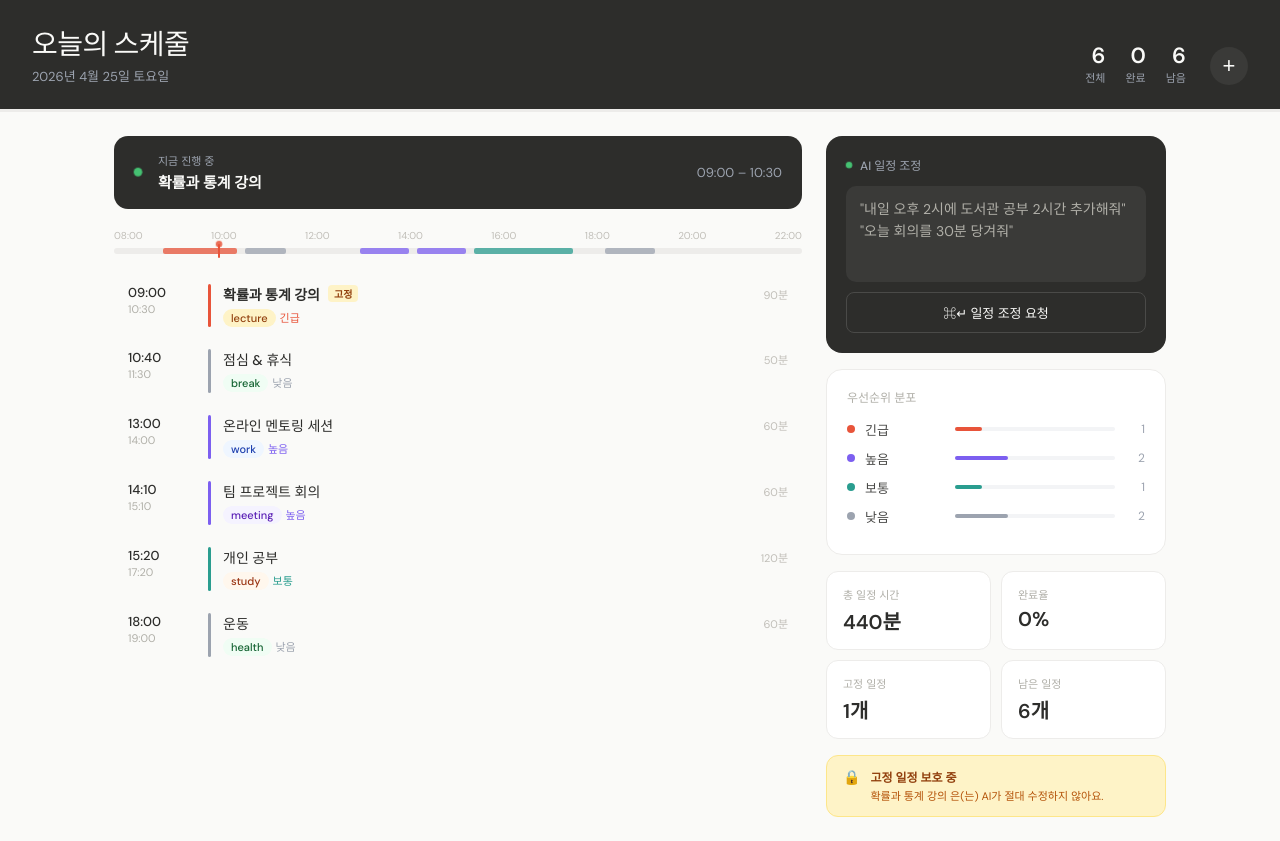
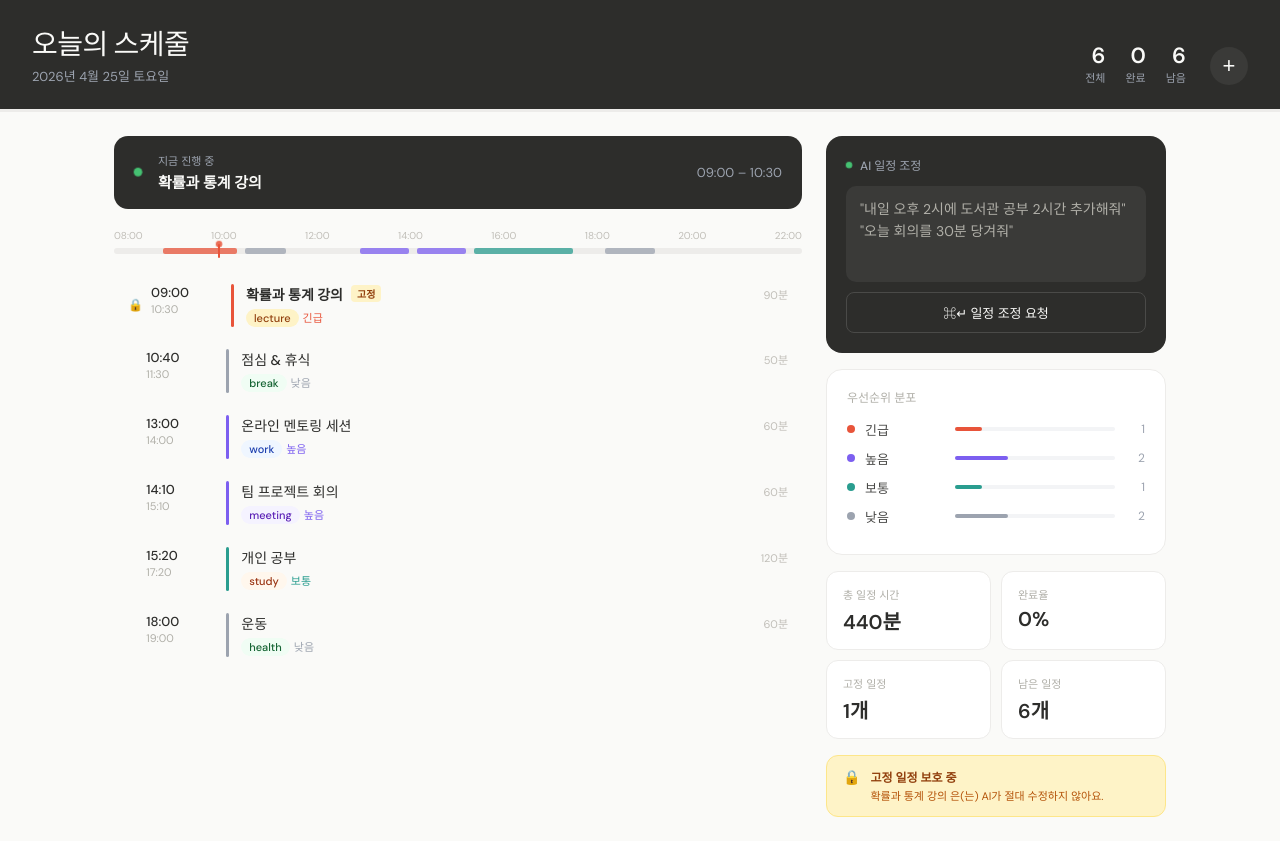
Before and after one commit to jinushin/my-scheduler, a Next.js app: page / in a window 1280 px wide. Built offline with nearby package versions, Linux system fonts and the light colour scheme.

Commit message:
add drag and drop

```diff
--- a/app/page.js
+++ b/app/page.js
@@ -1,6 +1,7 @@
 "use client";
 
 import { useState } from "react";
+import { DragDropContext, Droppable, Draggable } from "@hello-pangea/dnd";
 
 const SCHEDULE = [
   { task_id: "evt-001", task_name: "확률과 통계 강의", start_time: "09:00", end_time: "10:30", priority: "urgent", is_fixed: true, tags: ["lecture"], notes: "강의실 B304" },
@@ -98,6 +99,15 @@ export default function ScheduleDashboard() {
     if (selected === taskId) setSelected(null);
   }
 
+  function onDragEnd(result) {
+    if (!result.destination) return;
+    if (result.source.index === result.destination.index) return;
+    const reordered = Array.from(events);
+    const [moved] = reordered.splice(result.source.index, 1);
+    reordered.splice(result.destination.index, 0, moved);
+    setEvents(reordered);
+  }
+
   async function handleAI() {
     if (!input.trim()) return;
     setLoading(true);
@@ -148,6 +158,11 @@ export default function ScheduleDashboard() {
         .priority-radio label:hover { border-color:#C0BEB8; }
         .priority-radio input { display:none; }
         .priority-radio input:checked + span { font-weight:600; }
+        .drag-handle { opacity:0;transition:opacity 0.15s;color:#C0BEB8;cursor:grab;display:flex;align-items:center;padding:0 8px 0 0;font-size:14px;flex-shrink:0;user-select:none; }
+        .drag-handle:active { cursor:grabbing; }
+        .event-row:hover .drag-handle { opacity:1; }
+        .drag-fixed-icon { color:#DDDCDA;padding:0 8px 0 0;font-size:12px;flex-shrink:0;display:flex;align-items:center; }
+        .event-row.dragging { background:#F0EFEB !important;box-shadow:0 8px 24px rgba(0,0,0,0.10);border-radius:10px;transform:none !important; }
       `}</style>
 
       {/* Header */}
@@ -234,7 +249,14 @@ export default function ScheduleDashboard() {
           </div>
 
           {/* Event list */}
-          <div style={{ display: "flex", flexDirection: "column", gap: 2 }}>
+          <DragDropContext onDragEnd={onDragEnd}>
+            <Droppable droppableId="schedule-list">
+              {(provided) => (
+                <div
+                  ref={provided.innerRef}
+                  {...provided.droppableProps}
+                  style={{ display: "flex", flexDirection: "column", gap: 2 }}
+                >
                   {events.map((e, i) => {
                     const cfg = PRIORITY_CONFIG[e.priority];
                     const isDone = timeToMinutes(e.end_time) < now;
@@ -242,9 +264,31 @@ export default function ScheduleDashboard() {
                     const isSel = selected === e.task_id;
 
                     return (
-                <div key={e.task_id} className={`event-row${isSel ? " selected" : ""}`}
+                      <Draggable
+                        key={e.task_id}
+                        draggableId={e.task_id}
+                        index={i}
+                        isDragDisabled={e.is_fixed}
+                      >
+                        {(provided, snapshot) => (
+                          <div
+                            ref={provided.innerRef}
+                            {...provided.draggableProps}
+                            className={`event-row${isSel ? " selected" : ""}${snapshot.isDragging ? " dragging" : ""}`}
                             onClick={() => setSelected(isSel ? null : e.task_id)}
-                  style={{ display: "flex", alignItems: "stretch", gap: 0, borderRadius: 10, padding: "10px 14px", background: isSel ? "#F0EFEB" : "transparent", opacity: isDone ? 0.45 : 1 }}>
+                            style={{
+                              display: "flex", alignItems: "stretch", gap: 0,
+                              borderRadius: 10, padding: "10px 14px",
+                              background: snapshot.isDragging ? "#F0EFEB" : isSel ? "#F0EFEB" : "transparent",
+                              opacity: isDone ? 0.45 : 1,
+                              ...provided.draggableProps.style,
+                            }}
+                          >
+                            {/* Drag handle */}
+                            {e.is_fixed
+                              ? <div className="drag-fixed-icon">🔒</div>
+                              : <div className="drag-handle" {...provided.dragHandleProps} onClick={ev => ev.stopPropagation()}>⠿</div>
+                            }
 
                             {/* Time col */}
                             <div style={{ width: 80, flexShrink: 0, paddingRight: 14 }}>
@@ -289,9 +333,15 @@ export default function ScheduleDashboard() {
                               )}
                             </div>
                           </div>
+                        )}
+                      </Draggable>
                     );
                   })}
+                  {provided.placeholder}
                 </div>
+              )}
+            </Droppable>
+          </DragDropContext>
         </div>
 
         {/* Right Panel */}
--- a/package.json
+++ b/package.json
@@ -8,6 +8,7 @@
     "start": "next start"
   },
   "dependencies": {
+    "@hello-pangea/dnd": "^18.0.1",
     "next": "16.2.4",
     "react": "19.2.4",
     "react-dom": "19.2.4"
```
Also changed, not shown: 1 other file (tests, documents, lock files or other folders). Lines whose indentation alone changed are shown as unchanged.
